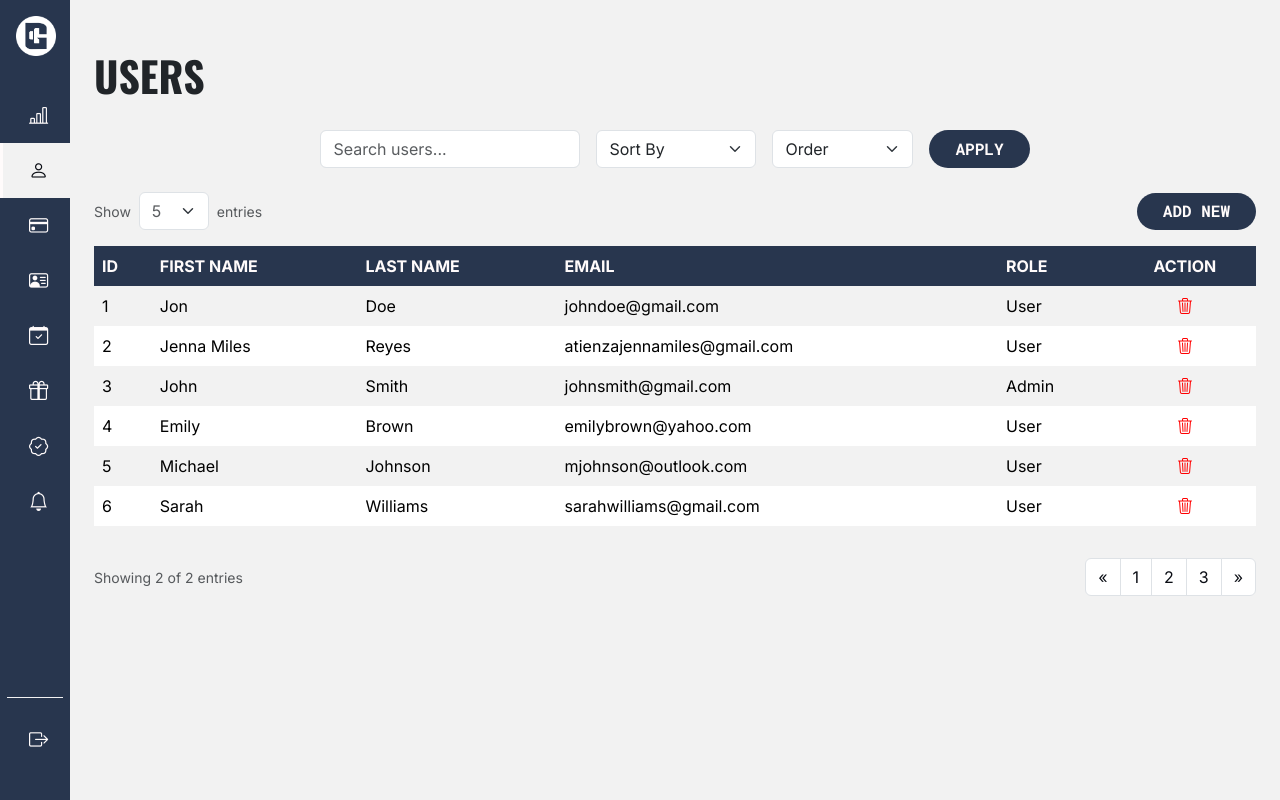
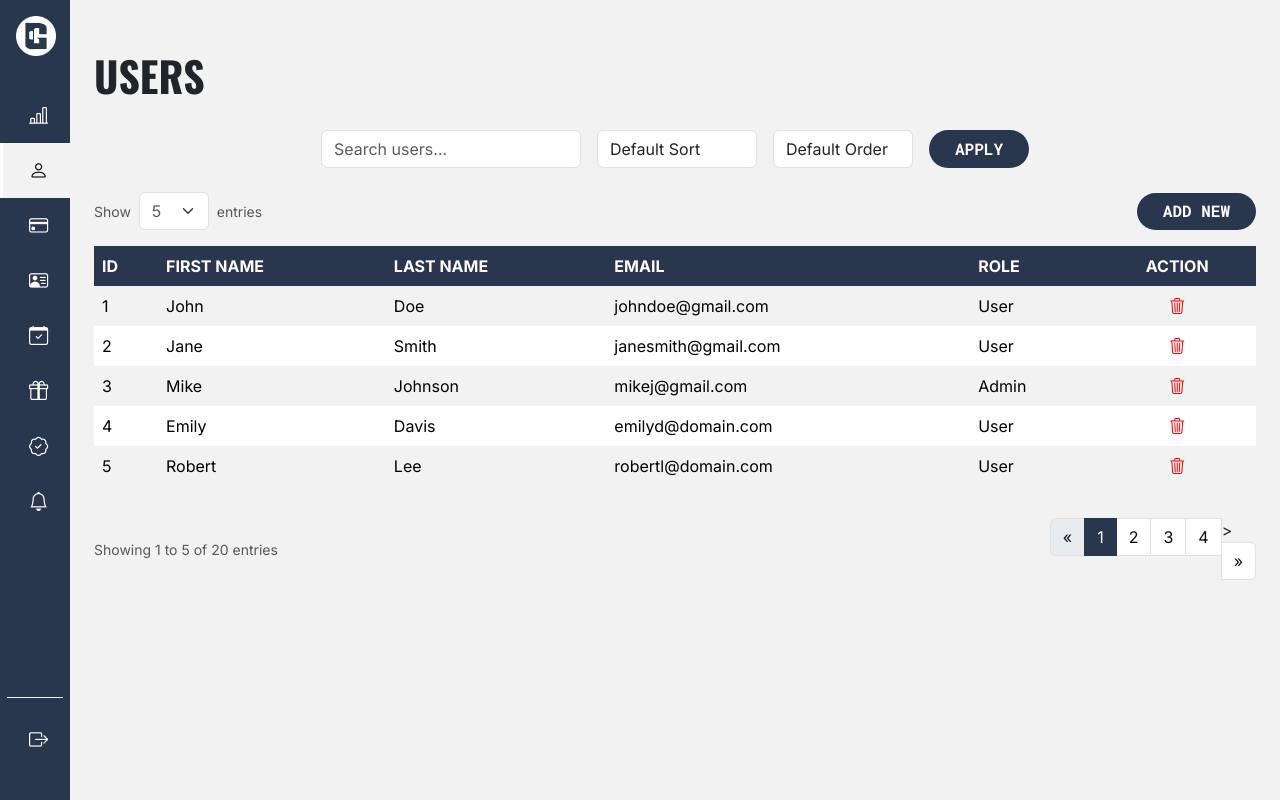
Before and after one commit to ProjectGymBoost/GymBoost.com, a PHP site: page /admin/users.php?name=1 in a window 1280 px wide. Run offline with PHP 8.4, Linux system fonts and the light colour scheme; data comes from the database, SQL or seed files in the repository.

Commit message:
BE | Backend Integration for Admin Dashboard - Users Page (cont.)

```diff
--- a/admin/users.php
+++ b/admin/users.php
@@ -64,7 +64,6 @@ if (isset($_POST['btnDelete'])) {
     exit;
 }
 ?>
-
 <!DOCTYPE html>
 <html lang="en">
 
@@ -80,6 +79,14 @@ if (isset($_POST['btnDelete'])) {
     <link href="../assets/css/admin.css" rel="stylesheet" />
 </head>
 
+<style>
+    .page-item.active .page-link {
+        background-color: #28364e;
+        border-color: #28364e;
+        color: white;
+    }
+</style>
+
 <body>
 
     <?php include('../assets/shared/sidebar.php'); ?>
@@ -94,28 +101,45 @@ if (isset($_POST['btnDelete'])) {
             </div>
 
             <!-- Controls: Search, Sort By, Order By, Apply Button -->
+            <form method="get">
                 <div class="d-flex flex-wrap justify-content-center gap-3 mb-4">
 
-                <!-- Search -->
+                    <!-- Search-BE Functionality -->
                     <div class="flex-grow-1 flex-sm-grow-0" style="min-width: 220px; max-width: 300px;">
-                    <input type="search" id="searchInput" class="form-control" placeholder="Search users...">
+                        <input type="search" name="search" id="searchInput" class="form-control"
+                            placeholder="Search users..."
+                            value="<?php echo isset($_GET['search']) ? $_GET['search'] : ''; ?>">
                     </div>
 
-                <!-- Sort By -->
-                <div class="flex-grow-1 flex-sm-grow-0" style="min-width: 160px; max-width: 220px;">
-                    <select id="sortBy" class="form-select">
-                        <option selected disabled>Sort By</option>
-                        <option value="first_name">First Name</option>
-                        <option value="last_name">Last Name</option>
+                    <!-- Sort By-BE Functionality -->
+                    <div class=" flex-grow-1 flex-sm-grow-0" style="min-width: 160px; max-width: 220px;">
+                        <select id="sort" name="sort" class="form-control">
+                            <option <?php if ($sort == '')
+                                echo "selected"; ?> value="">Default Sort</option>
+
+                            <option <?php if ($sort == "firstName") {
+                                echo "selected";
+                            } ?> value="firstName">First Name
+                            </option>
+
+                            <option <?php if ($sort == "lastName") {
+                                echo "selected";
+                            } ?> value="lastName">Last Name
+                            </option>
                         </select>
                     </div>
 
-                <!-- Order By -->
+                    <!-- Order By-BE Functionality -->
                     <div class="flex-grow-1 flex-sm-grow-0" style="min-width: 140px; max-width: 180px;">
-                    <select id="orderBy" class="form-select">
-                        <option selected disabled>Order</option>
-                        <option value="asc">Ascending</option>
-                        <option value="desc">Descending</option>
+                        <select id="order" name="order" class="form-control">
+                            <option <?php if ($order == '')
+                                echo "selected"; ?> value="">Default Order</option>
+                            <option <?php if ($order == "ASC") {
+                                echo "selected";
+                            } ?> value="ASC">Ascending</option>
+                            <option <?php if ($order == "DESC") {
+                                echo "selected";
+                            } ?> value="DESC">Descending</option>
                         </select>
                     </div>
 
@@ -124,22 +148,30 @@ if (isset($_POST['btnDelete'])) {
                         <button id="applyBtn" class="btn btn-primary subheading">APPLY</button>
                     </div>
                 </div>
+            </form>
 
             <!-- Pagination and Add New Button -->
             <div class="d-flex justify-content-between align-items-center mb-3">
+                <!-- Entries Count Dropdown-BE Functionality -->
                 <div class="small text-muted">
                     Show
-                    <select id="entriesCount" class="form-select d-inline-block w-auto mx-1 small text-muted">
-                        <option value="5" selected>5</option>
-                        <option value="10">10</option>
-                        <option value="25">25</option>
-                        <option value="50">50</option>
+                    <form method="get" id="entriesForm" class="d-inline">
+                        <select name="limit" id="entriesCount"
+                            class="form-select d-inline-block w-auto mx-1 small text-muted"
+                            onchange="document.getElementById('entriesForm').submit()">
+                            <option value="5" <?php echo $limit == 5 ? 'selected' : ''; ?>>5</option>
+                            <option value="10" <?php echo $limit == 10 ? 'selected' : ''; ?>>10</option>
+                            <option value="25" <?php echo $limit == 25 ? 'selected' : ''; ?>>25</option>
+                            <option value="50" <?php echo $limit == 50 ? 'selected' : ''; ?>>50</option>
                         </select>
                         entries
+                        <!-- Keep current search in form -->
+                        <input type="hidden" name="search" value="<?php echo $search; ?>">
+                    </form>
                 </div>
 
                 <!-- Add New Button -->
-                <a href="register.php" class="btn btn-primary subheading">ADD NEW</a>
+                <a href=" register.php" class="btn btn-primary subheading">ADD NEW</a>
             </div>
 
             <!-- User Table -->
@@ -157,111 +189,39 @@ if (isset($_POST['btnDelete'])) {
                             </tr>
                         </thead>
 
-                        <!-- User Data -->
+                        <!-- BE Data Retrieval - User Data -->
                         <tbody>
+                            <?php
+                            if (mysqli_num_rows($usersResult) > 0) {
+                                while ($userData = mysqli_fetch_assoc($usersResult)) {
+                                    ?>
                                     <tr>
-                                <td scope="row">1</td>
-                                <td>Jon</td>
-                                <td>Doe</td>
-                                <td>johndoe@gmail.com</td>
-                                <td>User</td>
+                                        <td scope="row">
+                                            <?php echo ($userData['userID']); ?>
+                                        </td>
+                                        <td>
+                                            <?php echo ($userData['firstName']); ?>
+                                        </td>
+                                        <td><?php echo ($userData['lastName']); ?></td>
+                                        <td><?php echo ($userData['email']); ?>
+                                        </td>
+                                        <td>
+                                            <?php echo ucfirst($userData['role']); ?>
+                                        </td>
                                         <td>
                                             <li style="display: flex; justify-content: center;">
                                                 <a style="color: red; text-decoration: none;" href="#" data-bs-toggle="modal"
-                                            data-bs-target="#deleteUser1Modal">
+                                                    data-bs-target="#deleteUserModal<?php echo $userData['userID']; ?>">
                                                     <i class="bi bi-trash3 px-1"></i>
                                                 </a>
                                             </li>
                                         </td>
                                     </tr>
 
-                            <tr>
-                                <td scope="row">2</td>
-                                <td>Jenna Miles</td>
-                                <td>Reyes</td>
-                                <td>atienzajennamiles@gmail.com</td>
-                                <td>User</td>
-                                <td>
-                                    <li style="display: flex; justify-content: center;">
-                                        <a style="color: red; text-decoration: none;" href="#" data-bs-toggle="modal"
-                                            data-bs-target="#deleteUser1Modal">
-                                            <i class="bi bi-trash3 px-1"></i>
-                                        </a>
-                                    </li>
-                                </td>
-                            </tr>
-
-                            <tr>
-                                <td scope="row">3</td>
-                                <td>John</td>
-                                <td>Smith</td>
-                                <td>johnsmith@gmail.com</td>
-                                <td>Admin</td>
-                                <td>
-                                    <li style="display: flex; justify-content: center;">
-                                        <a style="color: red; text-decoration: none;" href="#" data-bs-toggle="modal"
-                                            data-bs-target="#deleteUser1Modal">
-                                            <i class="bi bi-trash3 px-1"></i>
-                                        </a>
-                                    </li>
-                                </td>
-                            </tr>
-
-                            <tr>
-                                <td scope="row">4</td>
-                                <td>Emily</td>
-                                <td>Brown</td>
-                                <td>emilybrown@yahoo.com</td>
-                                <td>User</td>
-                                <td>
-                                    <li style="display: flex; justify-content: center;">
-                                        <a style="color: red; text-decoration: none;" href="#" data-bs-toggle="modal"
-                                            data-bs-target="#deleteUser1Modal">
-                                            <i class="bi bi-trash3 px-1"></i>
-                                        </a>
-                                    </li>
-                                </td>
-                            </tr>
-
-                            <tr>
-                                <td scope="row">5</td>
-                                <td>Michael</td>
-                                <td>Johnson</td>
-                                <td>mjohnson@outlook.com</td>
-                                <td>User</td>
-                                <td>
-                                    <li style="display: flex; justify-content: center;">
-                                        <a style="color: red; text-decoration: none;" href="#" data-bs-toggle="modal"
-                                            data-bs-target="#deleteUser1Modal">
-                                            <i class="bi bi-trash3 px-1"></i>
-                                        </a>
-                                    </li>
-                                </td>
-                            </tr>
-
-                            <tr>
-                                <td scope="row">6</td>
-                                <td>Sarah</td>
-                                <td>Williams</td>
-                                <td>sarahwilliams@gmail.com</td>
-                                <td>User</td>
-                                <td>
-                                    <li style="display: flex; justify-content: center;">
-                                        <a style="color: red; text-decoration: none;" data-bs-toggle="modal"
-                                            data-bs-target="#deleteUser1Modal">
-                                            <i class="bi bi-trash3 px-1"></i>
-                                        </a>
-                                    </li>
-                                </td>
-                            </tr>
-                        </tbody>
-                    </table>
-                </div>
-            </div>
-
-            <!-- Delete Account Modal -->
-            <div class="modal fade" id="deleteUser1Modal" tabindex="-1" aria-labelledby="deleteUserModalLabel"
-                aria-hidden="true" data-bs-backdrop="static" data-bs-keyboard="false">
+                                    <!-- Delete Functionality - Delete Account Modal -->
+                                    <div class="modal fade" id="deleteUserModal<?php echo $userData['userID']; ?>" tabindex="-1"
+                                        aria-labelledby=" deleteUserModalLabel" aria-hidden="true" data-bs-backdrop="static"
+                                        data-bs-keyboard="false">
                                         <div class="modal-dialog modal-dialog-centered">
                                             <div class="modal-content" style="border-radius: 15px;">
                                                 <!-- Header -->
@@ -271,73 +231,119 @@ if (isset($_POST['btnDelete'])) {
                                                         style="margin: 0; font-size: 20px; letter-spacing: 2px;">
                                                         DELETE USER ACCOUNT
                                                     </h4>
-                            <button type="button" class="btn-close btn-close-white" data-bs-dismiss="modal"
-                                aria-label="Close"
+                                                    <button type="button" class="btn-close btn-close-white"
+                                                        data-bs-dismiss="modal" aria-label="Close"
                                                         style="position: absolute; top: 16px; right: 16px; background-color: transparent; opacity: 1; outline: none; box-shadow: none;"></button>
                                                 </div>
 
                                                 <!-- Body -->
                                                 <div class="modal-body text-center" style="padding: 1.5rem;">
                                                     <p style="margin: 0; font-size: 16px; color: black;">
-                                Are you sure you want to delete <strong>John Doe's</strong> account? <br><br>If you
-                                decided to delete this user's account, all data related to it will also be deleted.
+                                                        Are you sure you want to delete
+                                                        <?php echo '<span style="color: #D2042D; font-weight: bold;">' . strtoupper($userData['firstName'] . ' ' . $userData['lastName'] . "'s") . '</span>'; ?>
+                                                        account? <br><br>If you
+                                                        decided to delete this user's account, all data related to it will also
+                                                        be deleted.
                                                     </p>
                                                 </div>
 
                                                 <!-- Footer -->
-                        <div class="modal-footer d-flex justify-content-end" style="border: none; padding: 1rem;">
-                            <button type="button" class="btn btn-secondary" data-bs-dismiss="modal"">
+                                                <div class="modal-footer d-flex justify-content-end"
+                                                    style="border: none; padding: 1rem;">
+                                                    <button type="button" class="btn btn-secondary" data-bs-dismiss="modal">
                                                         CANCEL
                                                     </button>
-                            <button type=" button" class="btn btn-primary" style="margin-left: 0.5rem;"
-                                data-bs-toggle="modal" data-bs-target="#confirmDeleteUser1Modal">
+                                                    <!-- Delete-BE Functionality-->
+                                                    <form method="post">
+                                                        <input type="hidden" name="deleteUserId"
+                                                            value="<?php echo $userData['userID']; ?>">
+                                                        <input type="hidden" name="deleteFirstName"
+                                                            value="<?php echo $userData['firstName']; ?>">
+                                                        <input type="hidden" name="deleteLastName"
+                                                            value="<?php echo $userData['lastName']; ?>">
+                                                        <button type="submit" class="btn btn-primary" name="btnDelete"
+                                                            style="margin-left: 0.5rem;">
                                                             DELETE
                                                         </button>
+                                                    </form>
+                                                </div>
+                                            </div>
+                                        </div>
+                                    </div>
+                                    <?php
+                                }
+                            }
+                            ?>
+                        </tbody>
+                    </table>
+                </div>
+            </div>
+
+            <!-- Delete-BE Functionality - Delete Confirmation Modal -->
+            <?php if (isset($_GET['deleted']) && $_GET['deleted'] == '1' && isset($_GET['name'])): ?>
+                <script>
+                    document.addEventListener('DOMContentLoaded', function () {
+                        var confirmModal = new bootstrap.Modal(document.getElementById('confirmDeleteUserModal'));
+                        confirmModal.show();
+                    });
+                </script>
+            <?php endif; ?>
+
+            <div class="modal fade" id="confirmDeleteUserModal" tabindex="-1" aria-hidden="true">
+                <div class="modal-dialog modal-dialog-centered">
+                    <div class="modal-content" style="border-radius: 15px;">
+                        <div class="modal-header border-0">
+                            <h4 class="modal-title heading text-center w-100 text-black">USER DELETED</h4>
+                        </div>
+                        <div class="modal-body text-center text-black">
+                            <strong>
+                                <span style="color: #D2042D; font-weight: bold;">
+                                    <?php echo strtoupper($_GET['name']) . "'s"; ?>
+                                </span>
+                            </strong>
+                            account has been successfully deleted.
+                        </div>
+                        <div class="modal-footer d-flex justify-content-center pb-4 border-0">
+                            <button type="button" class="btn btn-primary" data-bs-dismiss="modal">CLOSE</button>
                         </div>
                     </div>
                 </div>
             </div>
 
-            <!-- Confirm Delete Account Modal -->
-            <div class="modal fade" id="confirmDeleteUser1Modal" tabindex="-1"
-                aria-labelledby="confirmDeleteUserModalLabel" aria-hidden="true">
-                <div class="modal-dialog modal-dialog-centered">
-                    <div class="modal-content" style="border-radius: 15px;  color: white; border: none;">
-                        <div class="modal-header" style="border: none;">
-                            <h4 class="modal-title heading text-center w-100 text-black"
-                                id="confirmDeleteUserModalLabel" style="margin: 0;">
-                                USER DELETED
-                            </h4>
-                        </div>
-                        <div class="modal-body text-center text-black">
-                            <strong>John Doe's</strong> account has been successfully deleted.
-                        </div>
-                        <div class="modal-footer d-flex justify-content-center pb-4" style="border: none;">
-                            <button type="button" class="btn btn-primary" data-bs-dismiss="modal">
-                                CLOSE
-                            </button>
-                        </div>
-                    </div>
-                </div>
+            <!-- Pagination-BE Functionality - Bottom Pagination Info -->
+            <div class="d-flex justify-content-between align-items-center">
+                <div class="small text-muted">
+                    Showing <?php echo min($offset + 1, $totalUsers); ?> to
+                    <?php echo min($offset + $limit, $totalUsers); ?> of
+                    <?php echo $totalUsers; ?> entries
                 </div>
 
-            <!-- Bottom Pagination Info -->
-            <div class="d-flex justify-content-between align-items-center">
-                <div class="small text-muted">
-                    Showing 2 of 2 entries
-                </div>
-                <nav aria-label="Page navigation example">
+                <nav aria-label="Page navigation">
                     <ul class="pagination mt-3">
-                        <li class="page-item">
-                            <a class="page-link" href="#" aria-label="Previous">
+                        <!-- Previous Button -->
+                        <li class="page-item <?php echo $page <= 1 ? 'disabled' : ''; ?>">
+                            <a class="page-link"
+                                href="<?php echo '?page=' . ($page - 1) . '&limit=' . $limit . '&search=' . urlencode($search); ?>"
+                                aria-label="Previous">
                                 <span aria-hidden="true">&laquo;</span>
                             </a>
                         </li>
-                        <li class="page-item"><a class="page-link" href="#">1</a></li>
-                        <li class="page-item"><a class="page-link" href="#">2</a></li>
-                        <li class="page-item"><a class="page-link" href="#">3</a></li>
-                        <li class="page-item">
-                            <a class="page-link" href="#" aria-label="Next">
+
+                        <!-- Page Numbers -->
+                        <?php for ($i = 1; $i <= $totalPages; $i++): ?>
+                            <li class="page-item <?php echo $page == $i ? 'active' : ''; ?>">
+                                <a class="page-link"
+                                    href="<?php echo '?page=' . $i . '&limit=' . $limit . '&search=' . urlencode($search); ?>">
+                                    <?php echo $i; ?>
+                                </a>
+                            </li>
+                        <?php endfor; ?>
+
+                        <!-- Next Button -->
+                        <li class="page-item <?php echo $page >= $totalPages ? 'disabled' : ''; ?>">>
+                            <a class="page-link"
+                                href="<?php echo '?page=' . ($page + 1) . '&limit=' . $limit . '&search=' . urlencode($search); ?>"
+                                aria-label="Next">
                                 <span aria-hidden="true">&raquo;</span>
                             </a>
                         </li>
```
Lines whose indentation alone changed are shown as unchanged.
